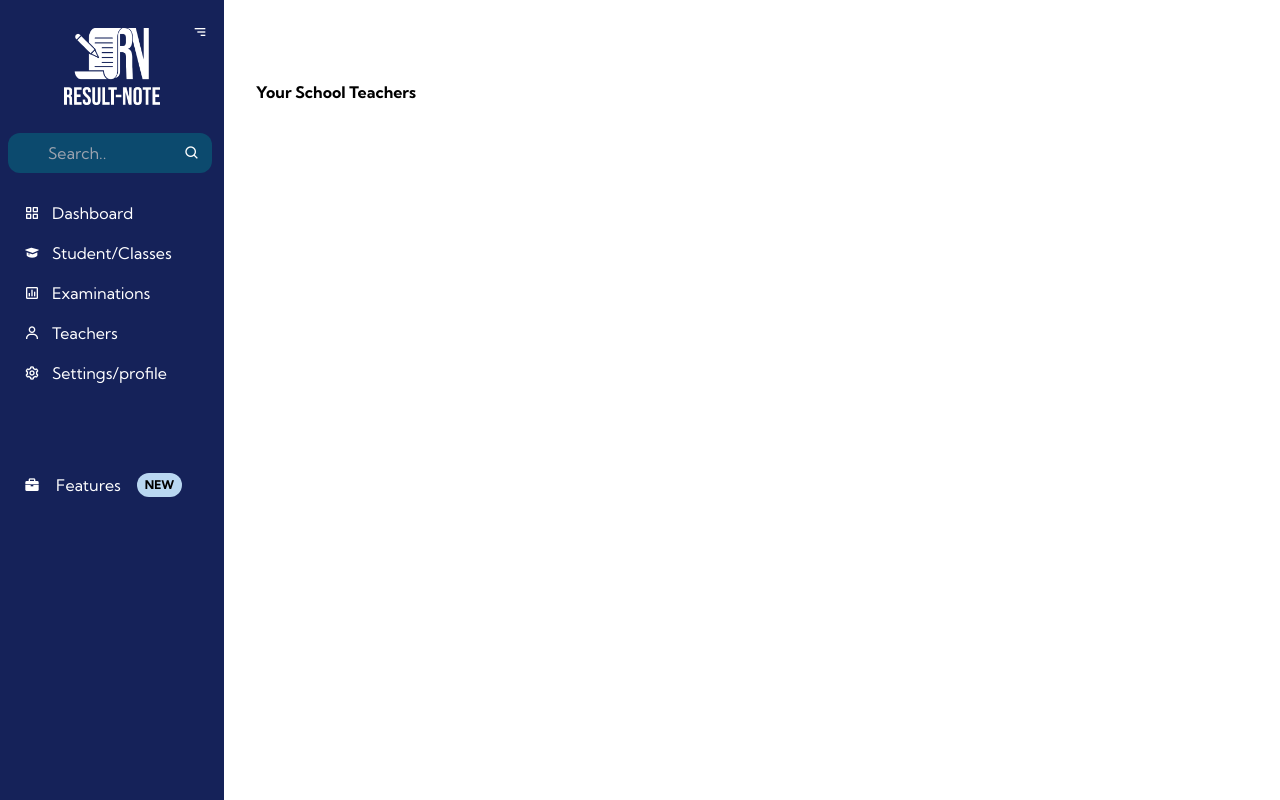
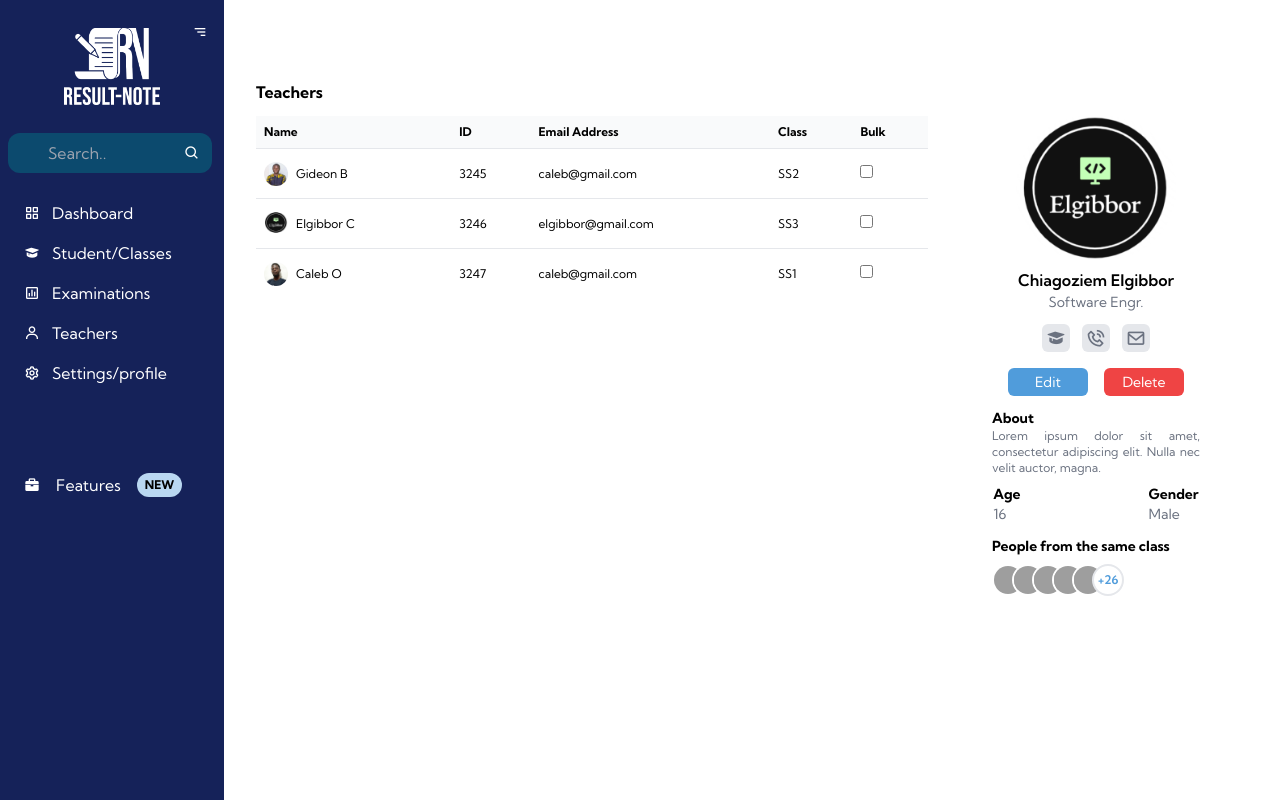
Before and after one commit to GideonBature/Result-Note-ReactJS, a React (Vite) app: page /teachers in a window 1280 px wide. Built offline with nearby package versions, Linux system fonts and the light colour scheme; grey boxes are pictures that could not be loaded.

Commit message:
data for students and teachers

```diff
--- a/src/Pages/Students.jsx
+++ b/src/Pages/Students.jsx
@@ -16,7 +16,7 @@ function Students() {
     const contents = [
         {
             details: {
-                name: 'Gideon Bature',
+                name: 'Gideon B',
                 src: '/src/assets/gideon.jpeg'
             },
             id: 3245,
@@ -27,21 +27,34 @@ function Students() {
         },
         {
             details: {
-                name: 'Gideon Bature',
-                src: '/src/assets/gideon.jpeg'
+                name: 'Elgibbor C',
+                src: '/src/assets/elgibbor.png'
             },
             id: 3246,
+            email: 'elgibbor@gmail.com',
+            class: 'SS3',
+            gender: 'male',
+            bulk: false,
+        },
+        {
+            details: {
+                name: 'Caleb O',
+                src: '/src/assets/caleb.jpeg'
+            },
+            id: 3247,
             email: 'caleb@gmail.com',
-            class: 'SS2',
-            gender: 'male',
-            bulk: true,
+            class: 'SS1',
+            gender: 'female',
+            bulk: false,
         }
     ]
 
     return (
         <Layout>
             <section className='mt-16 font-sans font-bold text-black'>
-                <StudentData headings={columnNames} contents={contents}  />
+                <h1 className='mb-3'>Students</h1>
+                {contents.length === 0 ? "<p className=''>No student data available</p>" :
+                    <StudentData headings={columnNames} contents={contents} />}
             </section>
         </Layout>
     );
--- a/src/Pages/Teachers.jsx
+++ b/src/Pages/Teachers.jsx
@@ -1,11 +1,55 @@
 import React from 'react';
 import Layout from '../components/Layout';
+import StudentData from '../components/students/StudentData';
 
 function Teachers() {
+    const columnNames = [
+        'Name',
+        'ID',
+        'Email Address',
+        'Class',
+        'Bulk'
+    ];
+
+    const contents = [
+        {
+            details: {
+                name: 'Gideon B',
+                src: '/src/assets/gideon.jpeg'
+            },
+            id: 3245,
+            email: 'caleb@gmail.com',
+            class: 'SS2',
+            bulk: true,
+        },
+        {
+            details: {
+                name: 'Elgibbor C',
+                src: '/src/assets/elgibbor.png'
+            },
+            id: 3246,
+            email: 'elgibbor@gmail.com',
+            class: 'SS3',
+            bulk: false,
+        },
+        {
+            details: {
+                name: 'Caleb O',
+                src: '/src/assets/caleb.jpeg'
+            },
+            id: 3247,
+            email: 'caleb@gmail.com',
+            class: 'SS1',
+            bulk: false,
+        }
+    ]
+
     return (
         <Layout>
             <section className='mt-16 font-sans font-bold text-black'>
-                <h1>Your School Teachers</h1>
+                <h1 className='mb-3'>Teachers</h1>
+                {contents.length === 0 ? "<p className=''>No teacher data available</p>" :
+                    <StudentData headings={columnNames} contents={contents} />}
             </section>
         </Layout>
     );
```
